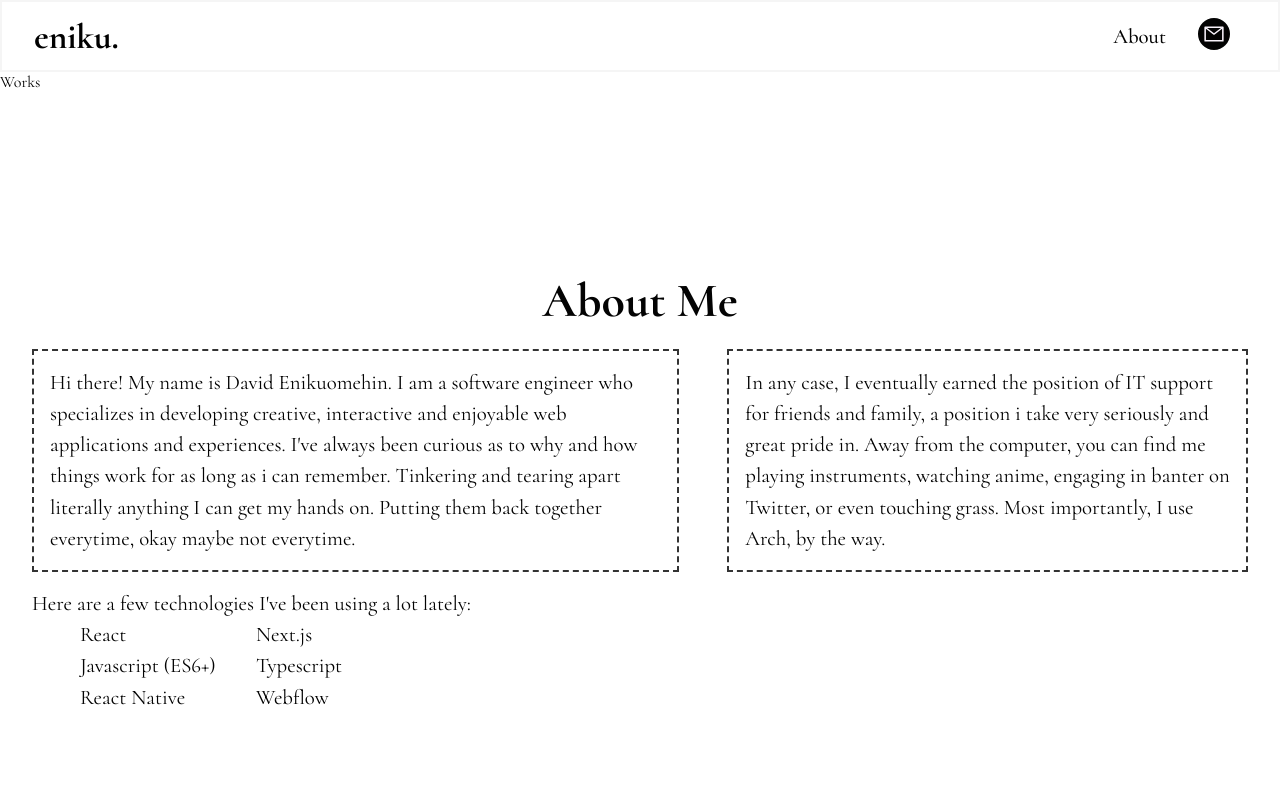
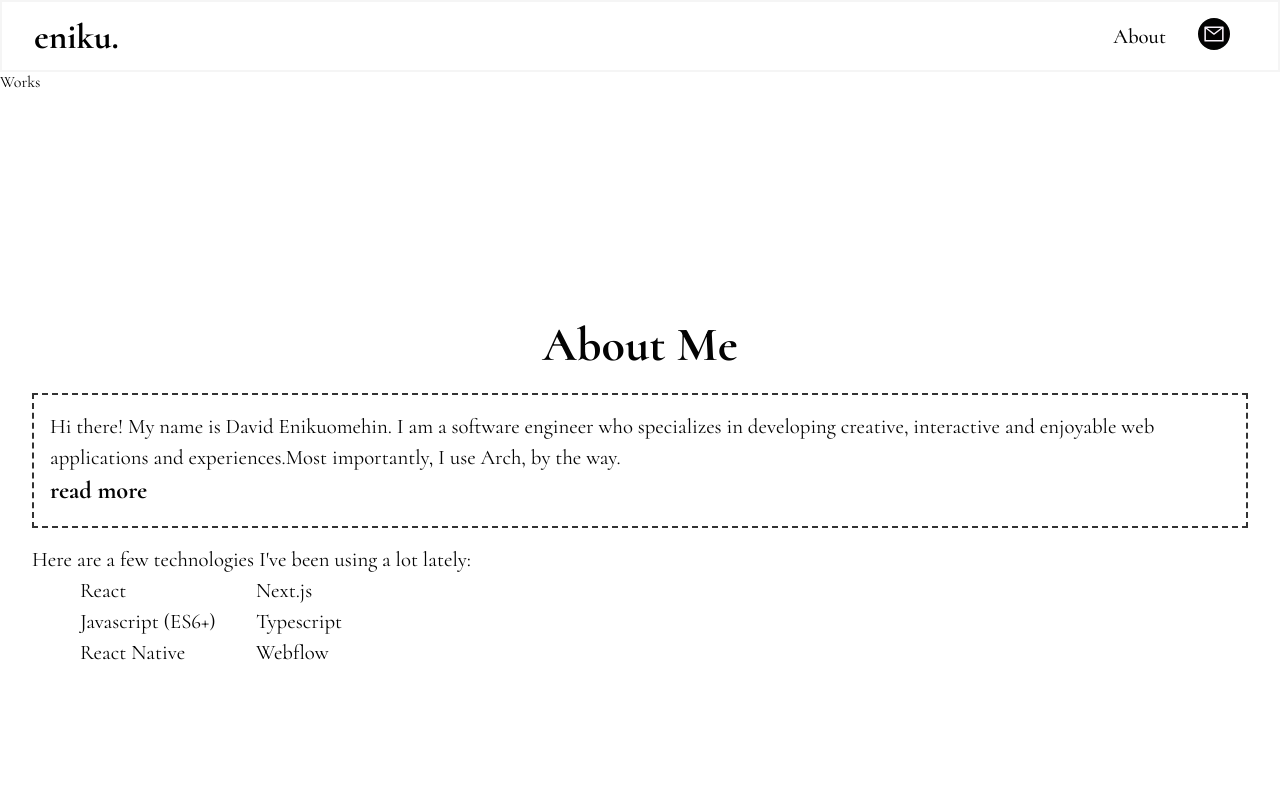
Before and after one commit to eniiku/enikudavid.me, a React (Vite) app: page / in a window 1280 px wide. Shown: the top 800 px of the page. Built offline with nearby package versions, Linux system fonts and the light colour scheme.

Commit message:
feat(About-Page): adds toggle functionality to about me section
reveals and discloses extra text on button click

```diff
--- a/src/container/About/About.tsx
+++ b/src/container/About/About.tsx
@@ -1,37 +1,48 @@
-import './About.scss';
+import "./About.scss";
+import { useState } from "react";
 
 const About = () => {
+  const [read, setRead] = useState(false);
+
+  function toggleReadVisibilty() {
+    setRead((prevRead) => !prevRead);
+  }
+
   return (
-    <section className="app__about app--wrapper">
+    <section id="about" className="app__about app--wrapper">
       <h1 className="head--text">About Me</h1>
       <main className="p--text">
         <div className="app__about--main">
           <div>
             Hi there! My name is David Enikuomehin. I am a software engineer who
             specializes in developing creative, interactive and enjoyable web
-            applications and experiences. I've always been curious as to why and
-            how things work for as long as i can remember. Tinkering and tearing
-            apart literally anything I can get my hands on. Putting them back
-            together everytime, okay maybe not everytime.
-          </div>
-          <div>
-            In any case, I eventually earned the position of IT support for
-            friends and family, a position i take very seriously and great pride
-            in. Away from the computer, you can find me playing instruments,
-            watching anime, engaging in banter on Twitter, or even touching
-            grass. Most importantly, I use Arch, by the way.
+            applications and experiences.
+            {read && (
+              <span>
+                I've always been curious as to why and how things work for as
+                long as i can remember. Tinkering and tearing apart literally
+                anything I can get my hands on. Putting them back together
+                everytime, okay maybe not everytime. In any case, I eventually
+                earned the position of IT support for friends and family, a
+                position i take very seriously and great pride in. Away from the
+                computer, you can find me playing instruments, watching anime,
+                engaging in banter on Twitter, or even touching grass.
+              </span>
+            )}
+            Most importantly, I use Arch, by the way.
+            <h3 onClick={toggleReadVisibilty}>read more</h3>
           </div>
         </div>
         <div>
           <div>Here are a few technologies I've been using a lot lately:</div>
           <ul className="app__about--tech">
             {[
-              'React',
-              'Next.js',
-              'Javascript (ES6+)',
-              'Typescript',
-              'React Native',
-              'Webflow',
+              "React",
+              "Next.js",
+              "Javascript (ES6+)",
+              "Typescript",
+              "React Native",
+              "Webflow",
             ].map((tech) => (
               <li key={tech}>{tech}</li>
             ))}
```
